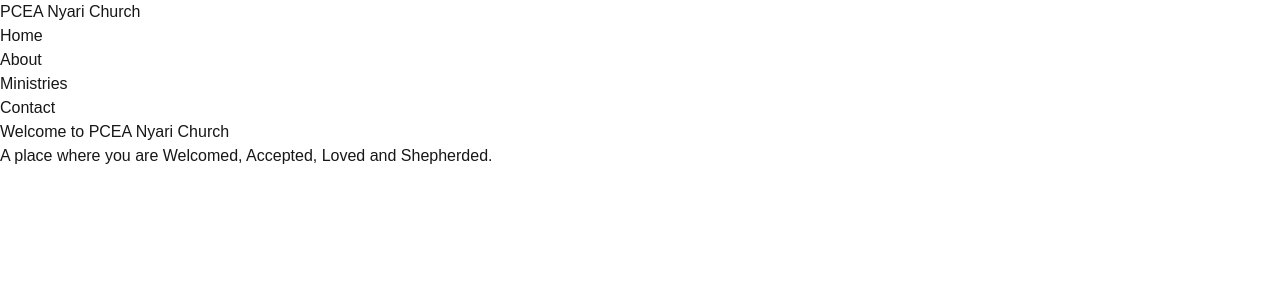
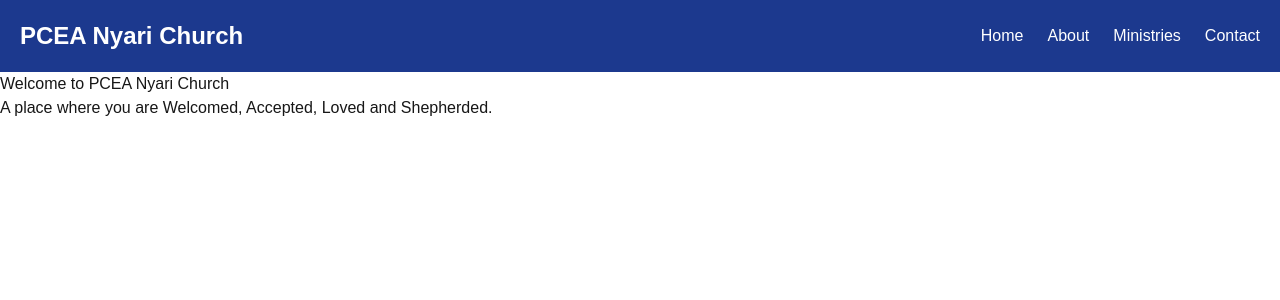
Before and after one commit to Jjumaaa/pnyari, a Next.js app: page / in a window 1280 px wide. Shown: the top 300 px of the page. Built offline with nearby package versions, Linux system fonts and the light colour scheme.

Commit message:
style: add initial navbar styling

```diff
--- a/components/Navbar.jsx
+++ b/components/Navbar.jsx
@@ -1,14 +1,20 @@
 export default function Navbar() {
   return (
-    <nav>
-      <h1>PCEA Nyari Church</h1>
+    <nav className="bg-blue-900 text-white p-5">
+      <div className="flex justify-between items-center">
 
-      <ul>
-        <li>Home</li>
-        <li>About</li>
-        <li>Ministries</li>
-        <li>Contact</li>
-      </ul>
+        <h1 className="text-2xl font-bold">
+          PCEA Nyari Church
+        </h1>
+
+        <ul className="flex gap-6">
+          <li>Home</li>
+          <li>About</li>
+          <li>Ministries</li>
+          <li>Contact</li>
+        </ul>
+
+      </div>
     </nav>
   );
 }
```
